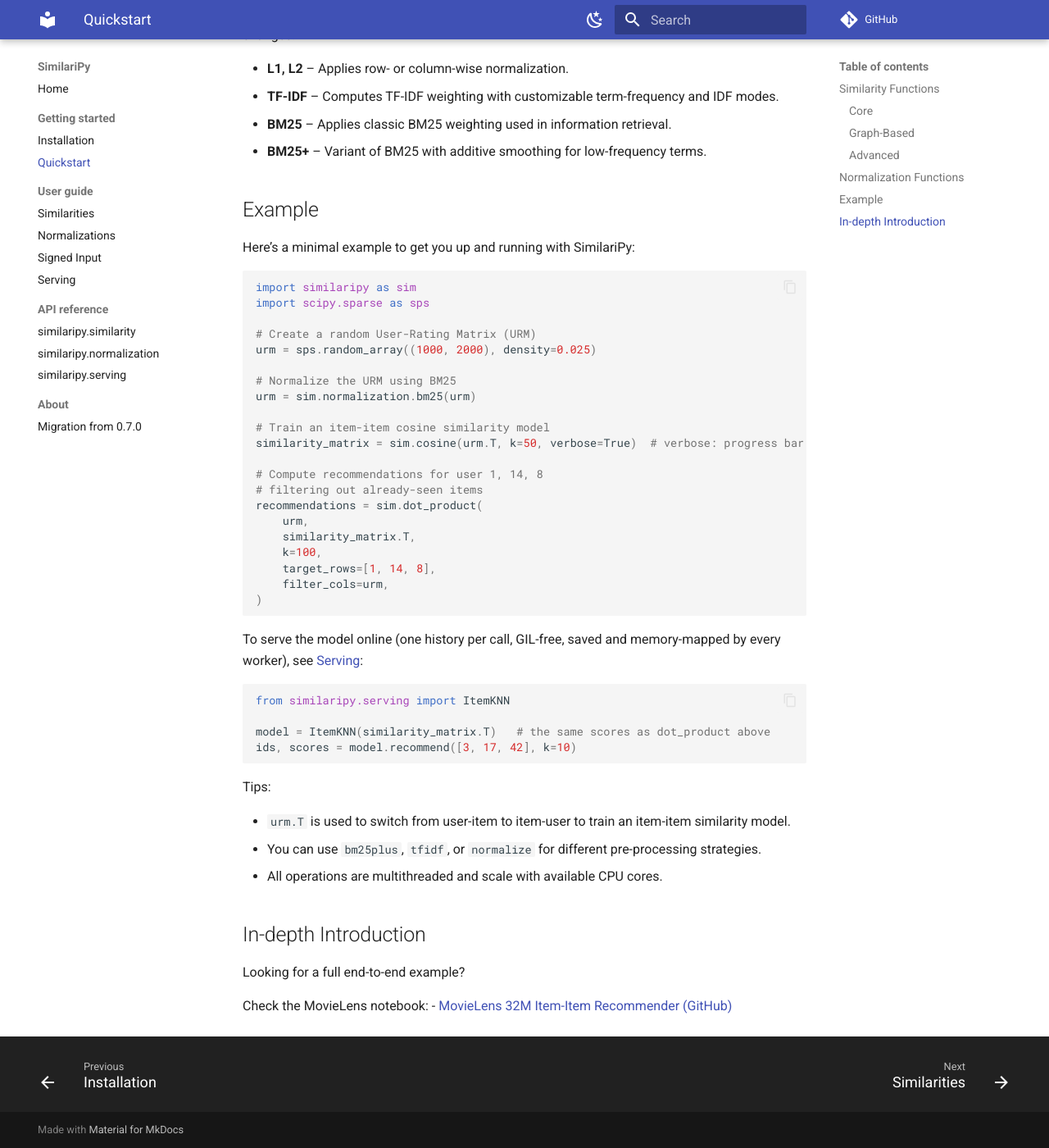
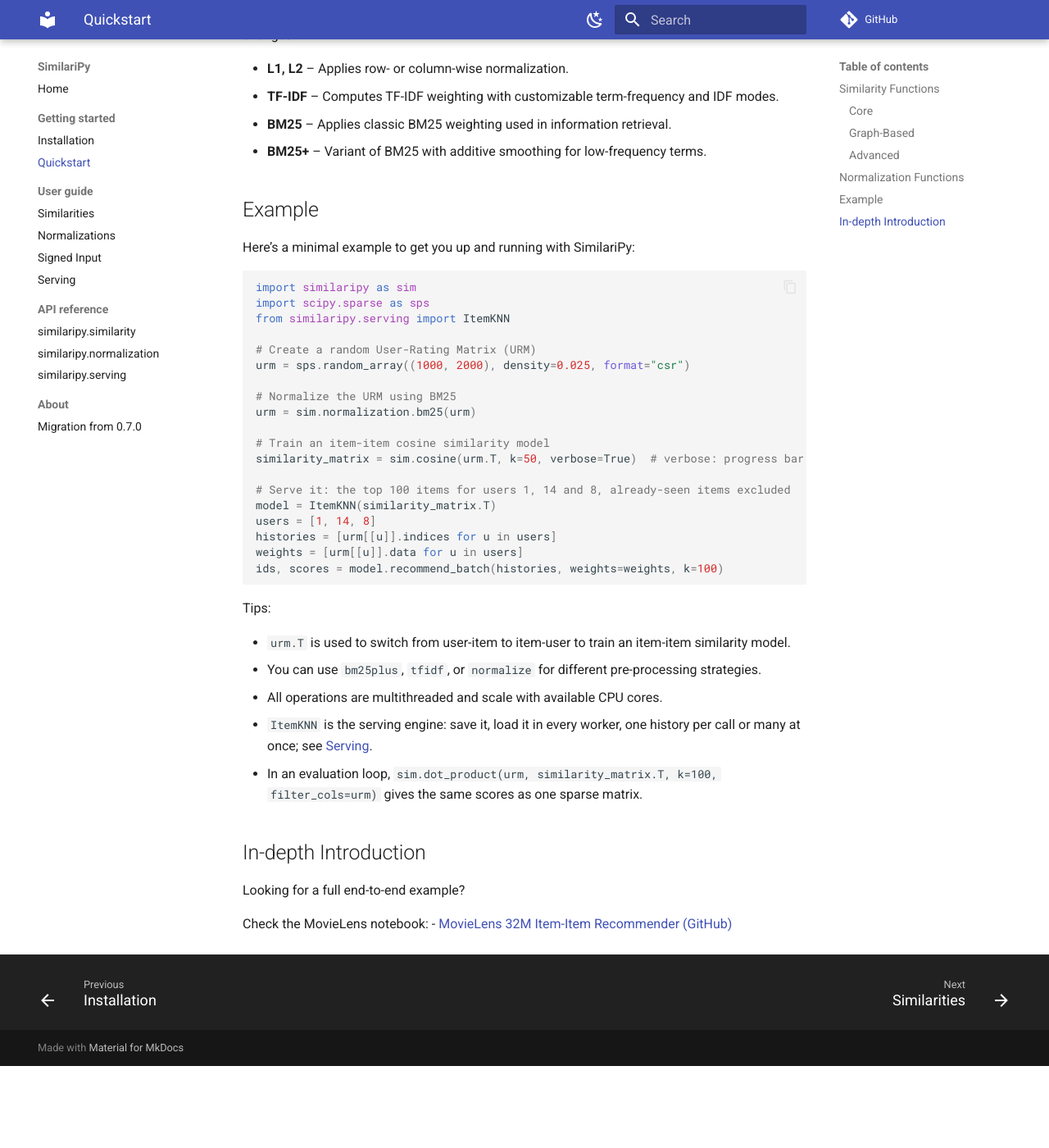
Before and after one commit to bogliosimone/similaripy, an MkDocs documentation site: the page built from docs/guide.md, in a window 1280 px wide and 1400 px high, scrolled down 1116 px. Shown: the whole window at 82% size. Built offline with MkDocs 1.6.1 and Material for MkDocs 9.7.7, drawn with Linux system fonts in a browser that asks for light colours; comment, search, counter and statistics services are not loaded; after the commit the page ends 2416 px from its top, so only the background shows below that; some of the changed text lies outside the part shown.

Commit message:
Docs: ItemKNN in the getting started, serving on the homepage (Step 4.5)
The Quickstart and README example serve the model with ItemKNN instead of
dot_product with target_rows / filter_cols (still mentioned, for evaluation
loops); serving listed next to the similarities and normalizations on the
homepage and in the README.

````diff
--- a/docs/guide.md
+++ b/docs/guide.md
@@ -4,7 +4,7 @@
 
 Primarily designed for Recommender Systems and Information Retrieval (IR) tasks, but can be applied to other domains as well.
 
-The package also includes a set of normalization functions useful for pre-processing data before the similarity computation.
+The package also includes a set of normalization functions useful for pre-processing data before the similarity computation, and `ItemKNN`, an engine to serve item-item recommendations.
 
 ## Similarity Functions
 
@@ -45,9 +45,10 @@
 ```python
 import similaripy as sim
 import scipy.sparse as sps
+from similaripy.serving import ItemKNN
 
 # Create a random User-Rating Matrix (URM)
-urm = sps.random_array((1000, 2000), density=0.025)
+urm = sps.random_array((1000, 2000), density=0.025, format="csr")
 
 # Normalize the URM using BM25
 urm = sim.normalization.bm25(urm)
@@ -55,25 +56,12 @@
 # Train an item-item cosine similarity model
 similarity_matrix = sim.cosine(urm.T, k=50, verbose=True)  # verbose: progress bar
 
-# Compute recommendations for user 1, 14, 8
-# filtering out already-seen items
-recommendations = sim.dot_product(
-    urm,
-    similarity_matrix.T,
-    k=100,
-    target_rows=[1, 14, 8],
-    filter_cols=urm,
-)
-```
-
-To serve the model online (one history per call, GIL-free, saved and
-memory-mapped by every worker), see [Serving](serving.md):
-
-```python
-from similaripy.serving import ItemKNN
-
-model = ItemKNN(similarity_matrix.T)   # the same scores as dot_product above
-ids, scores = model.recommend([3, 17, 42], k=10)
+# Serve it: the top 100 items for users 1, 14 and 8, already-seen items excluded
+model = ItemKNN(similarity_matrix.T)
+users = [1, 14, 8]
+histories = [urm[[u]].indices for u in users]
+weights = [urm[[u]].data for u in users]
+ids, scores = model.recommend_batch(histories, weights=weights, k=100)
 ```
 
 Tips:
@@ -81,6 +69,8 @@
 - `urm.T` is used to switch from user-item to item-user to train an item-item similarity model.
 - You can use `bm25plus`, `tfidf`, or `normalize` for different pre-processing strategies.
 - All operations are multithreaded and scale with available CPU cores.
+- `ItemKNN` is the serving engine: save it, load it in every worker, one history per call or many at once; see [Serving](serving.md).
+- In an evaluation loop, `sim.dot_product(urm, similarity_matrix.T, k=100, filter_cols=urm)` gives the same scores as one sparse matrix.
 
 ## In-depth Introduction
 
````
Also changed, not shown: README.md (+19 -22 lines), docs/api/normalization.md (+1 -1 lines), docs/api/similarity.md (+1 -1 lines), docs/index.md (+3 -1 lines).
